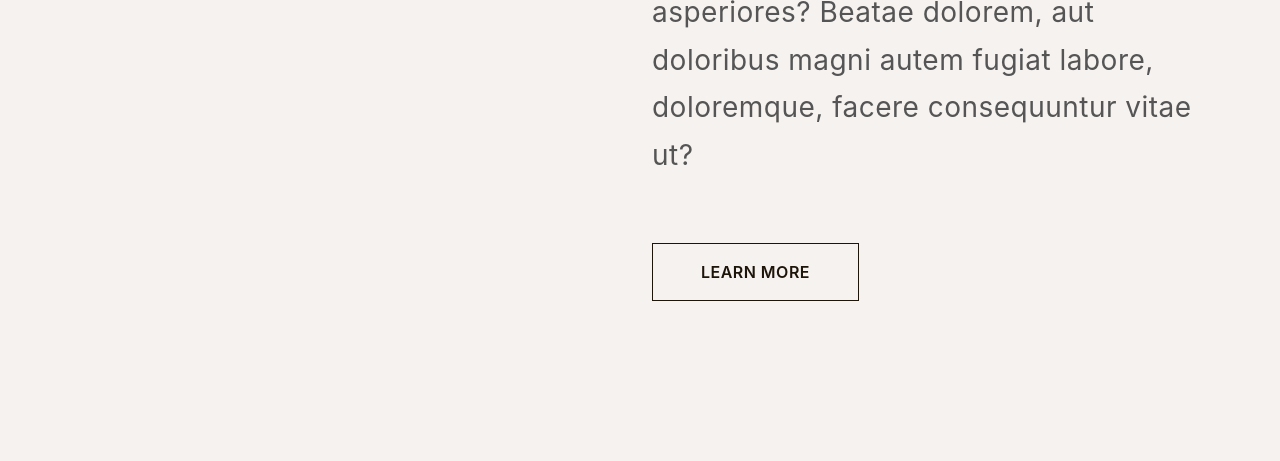
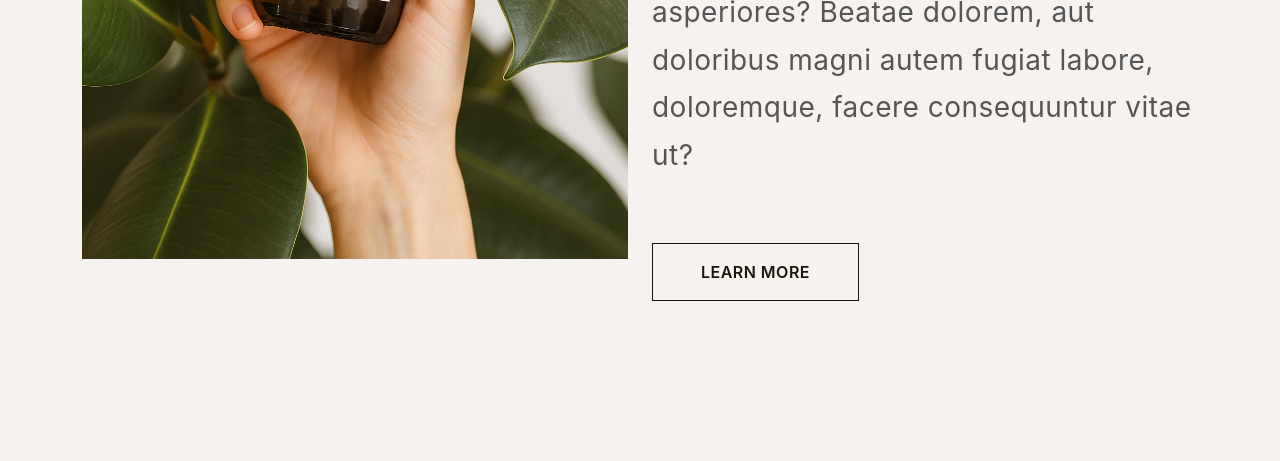
Before and after one commit to DelroyBrown/theres-a-herb-for-that, a Django app: template apps/home/templates/home.html in a window 1280 px wide. Shown: the part 1914-2375 px from the top of the page. Run offline with Django 5.2, Linux system fonts and the light colour scheme; the template is opened without the code that fills it, so the values that code supplies are empty; some libraries are stand-ins or nearby versions.

Commit message:
Update image source in home.html template from static file path

```diff
--- a/apps/home/templates/home.html
+++ b/apps/home/templates/home.html
@@ -35,7 +35,7 @@
         <div class="row align-items-center ">
             <div class="col-lg-6">
                 <div class="image-holder">
-                    <img src="images/banner-image2.png" alt="banner" class="img-fluid ">
+                    <img src="{% static 'img/about-img.png' %}" alt="banner" class="img-fluid ">
                 </div>
             </div>
             <div class="col-lg-6 mt-5 mt-lg-0">
```
Also changed, not shown: static/img/about-img.png (added), static/img/copy-image.png (added).
